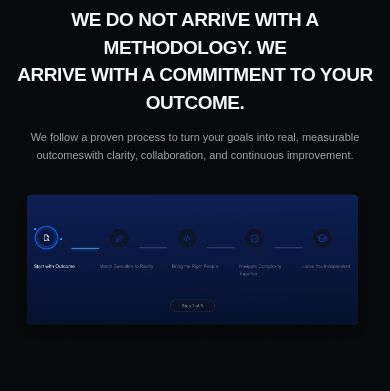
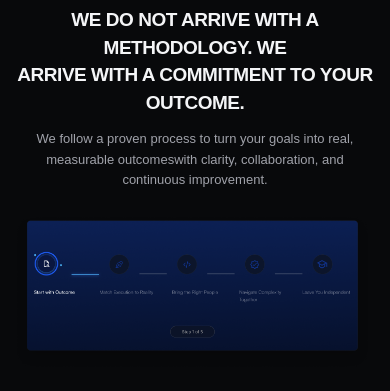
Before and after one commit to Ayush-97techyboy/Prompt.next, a plain HTML site: page LandingPage.html in a window 390 px wide. Shown: the part 4340-4731 px from the top of the page. Drawn offline with Linux system fonts and the light colour scheme.

Commit message:
this is the final

```diff
--- a/css/global.css
+++ b/css/global.css
@@ -476,6 +476,9 @@ h1 {
   margin: 13px auto 0;
 }
 .capabilities .section-subtitle {
+  font-size: 20px;
+}
+.methodology .section-subtitle {
   font-size: 20px;
 }
 .intro-grid {
@@ -1128,6 +1131,9 @@ h1 {
   .capabilities .section-subtitle {
     font-size: 14px;
   }
+  .methodology .section-subtitle {
+    font-size: 13px;
+  }
   .section-kicker {
     height: 22px;
     gap: 5px;
```
